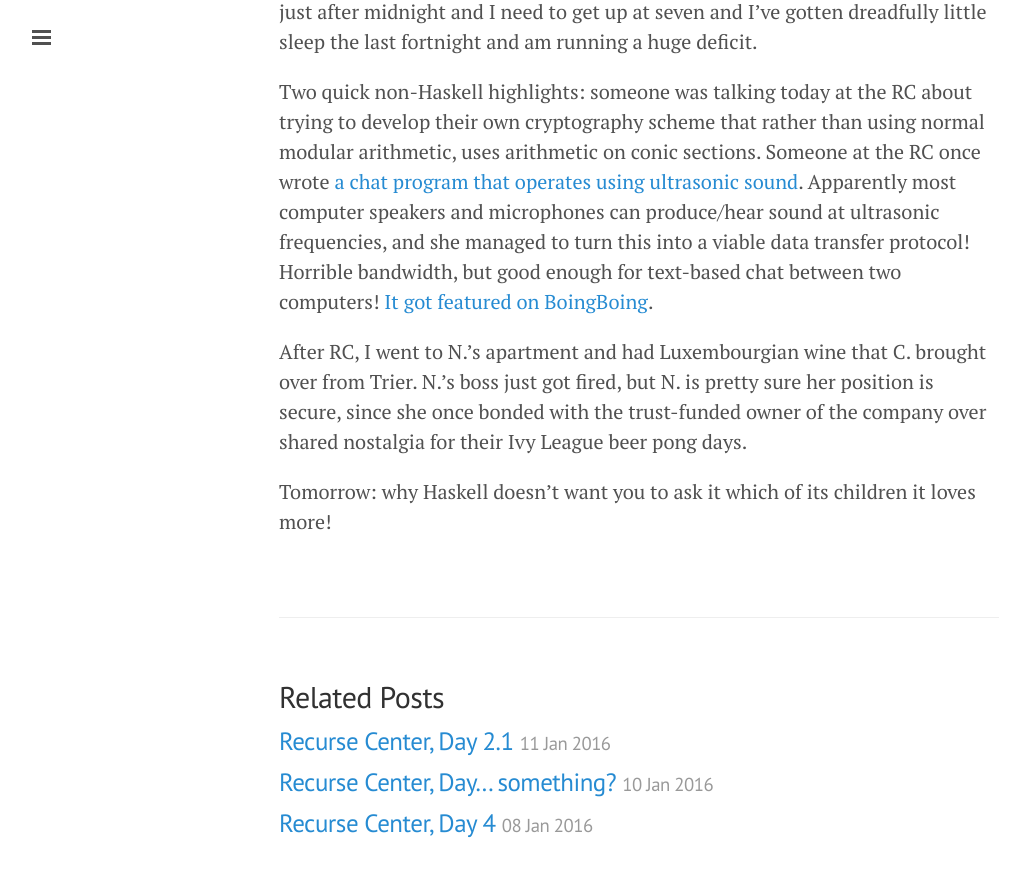
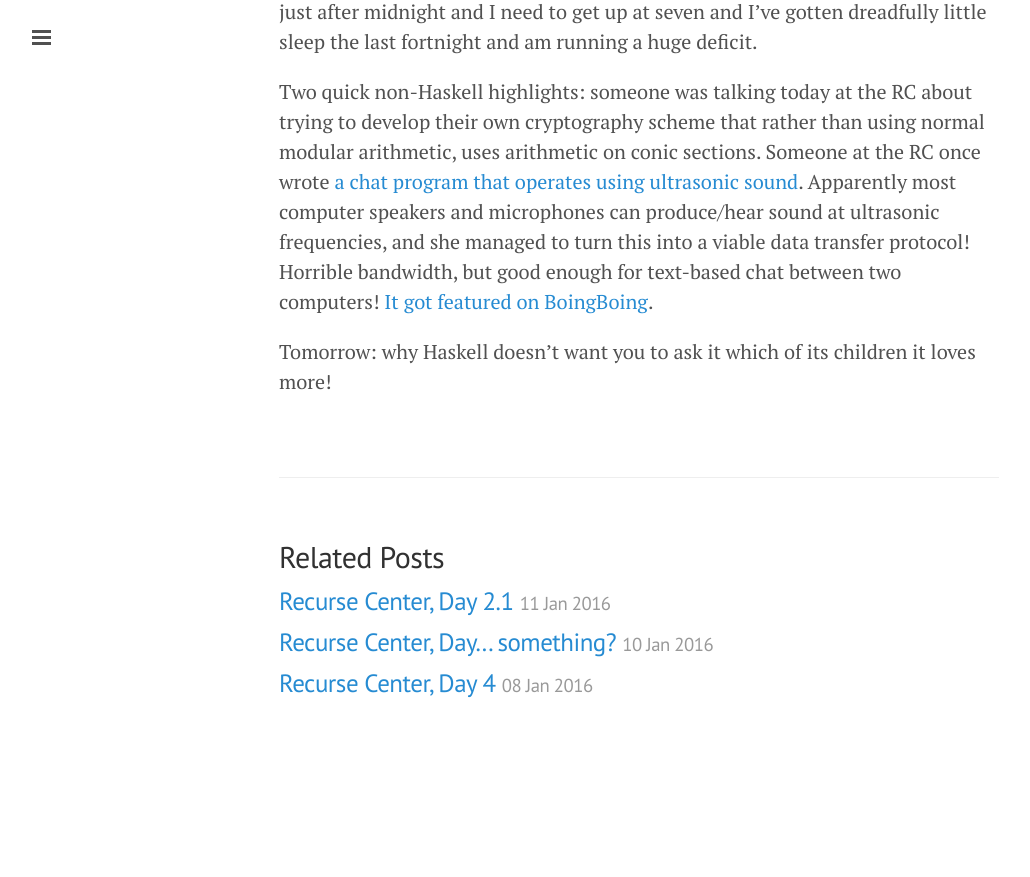
Before and after one commit to amalex5/amalex5.github.io, a Jekyll site: the page built from _posts/2016-01-06-recurse-center-day-3.markdown, in a window 1280 px wide and 900 px high, scrolled down 2085 px. Shown: the top 877 px of the window, without its empty margins (1-1031 px from the left). Built offline with Jekyll 4.4.1, drawn with Linux system fonts in a browser that asks for light colours; after the commit the page ends 2845 px from its top, so only the background shows below that.

Commit message:
Post update: Recurse Center, Day 3

```diff
--- a/_posts/2016-01-06-recurse-center-day-3.markdown
+++ b/_posts/2016-01-06-recurse-center-day-3.markdown
@@ -21,6 +21,4 @@ Anyway, so today I worked in isolation, and it was awful, and it was a mistake t
 
 Two quick non-Haskell highlights: someone was talking today at the RC about trying to develop their own cryptography scheme that rather than using normal modular arithmetic, uses arithmetic on conic sections. Someone at the RC once wrote [a chat program that operates using ultrasonic sound](https://github.com/Katee/quietnet). Apparently most computer speakers and microphones can produce/hear sound at ultrasonic frequencies, and she managed to turn this into a viable data transfer protocol! Horrible bandwidth, but good enough for text-based chat between two computers! [It got featured on BoingBoing](http://boingboing.net/2014/01/11/quietnet-near-ultrasonic-mess.html).
 
-After RC, I went to N.'s apartment and had Luxembourgian wine that C. brought over from Trier. N.'s boss just got fired, but N. is pretty sure her position is secure, since she once bonded with the trust-funded owner of the company over shared nostalgia for their Ivy League beer pong days.
-
 Tomorrow: why Haskell doesn't want you to ask it which of its children it loves more!
```
